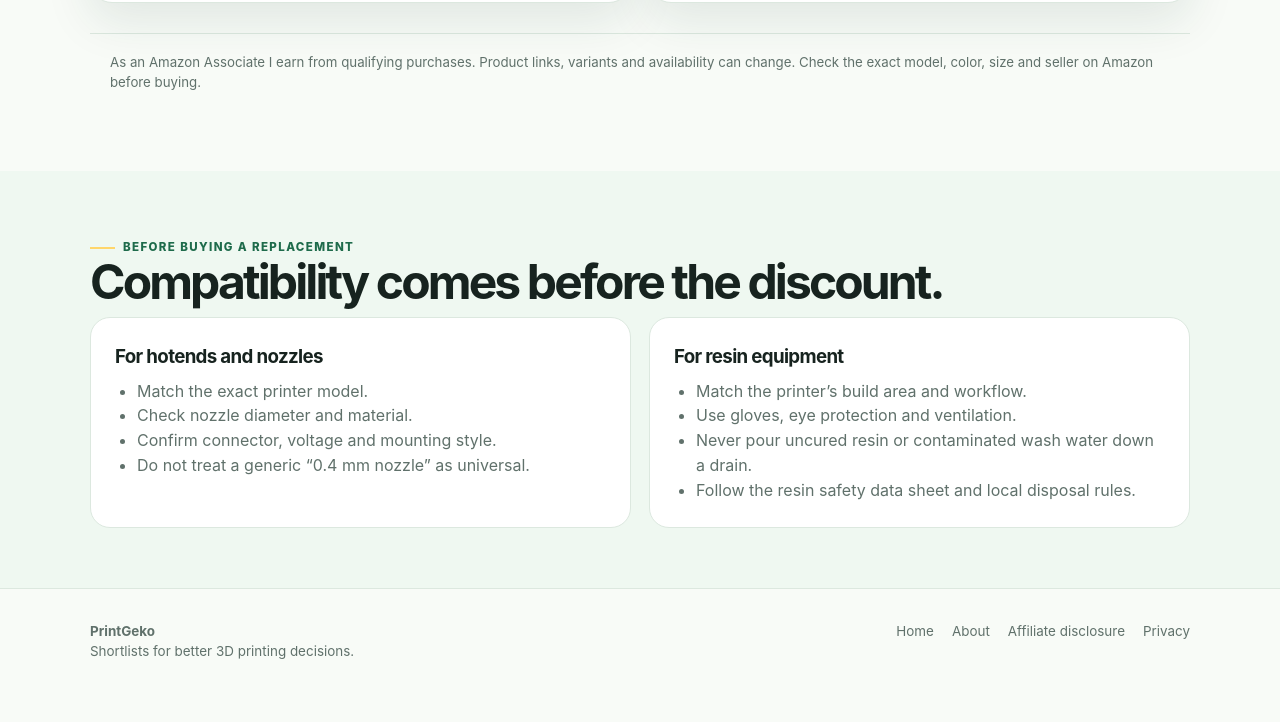
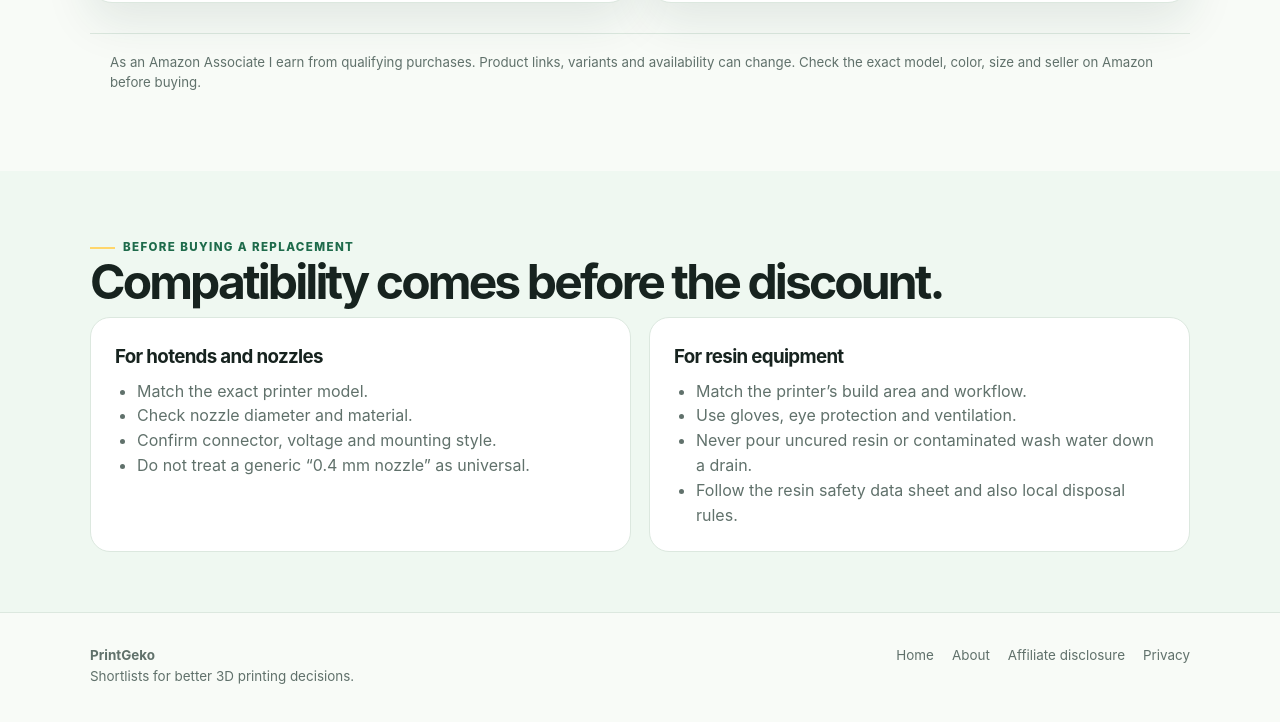
Before and after one commit to anbar-dev/printgeko, a plain HTML site: page accessories.html in a window 1280 px wide. Shown: the part 1470-2192 px from the top of the page. Drawn offline with Linux system fonts and the light colour scheme.

Commit message:
Update resin disposal guidance

```diff
--- a/accessories.html
+++ b/accessories.html
@@ -29,7 +29,7 @@
       <article class="accessory-card"><img class="accessory-image" src="https://m.media-amazon.com/images/I/714GSQvEFyL._SL1500_.jpg" alt="ELEGOO Mercury XS wash and cure station"><div class="fit">For Mars and Saturn resin users</div><h2>ELEGOO Mercury XS</h2><p>A dedicated wash-and-cure setup makes resin post-processing more repeatable. Choose it only if you are ready for gloves, ventilation and responsible resin handling.</p><a class="button button-amazon" href="https://www.amazon.com/dp/B09V19DDNJ?tag=pgk87-20" target="_blank" rel="sponsored noopener">See Mercury XS on Amazon</a></article>
       <article class="accessory-card"><img class="accessory-image" src="https://m.media-amazon.com/images/I/71SRUBC3BQL._SL1500_.jpg" alt="ELEGOO ABS-Like 3.0+ grey resin"><div class="fit">For resin printers only</div><h2>ELEGOO ABS-Like 3.0+</h2><p>A general-purpose resin option when you want a less brittle result than basic standard resin. Follow the product safety information and local disposal rules.</p><a class="button button-amazon" href="https://www.amazon.com/dp/B0D7BQW81B?tag=pgk87-20" target="_blank" rel="sponsored noopener">See resin on Amazon</a></article>
     </div><div class="disclosure">As an Amazon Associate I earn from qualifying purchases. Product links, variants and availability can change. Check the exact model, color, size and seller on Amazon before buying.</div></div></section>
-    <section class="section section-muted"><div class="wrap"><span class="eyebrow">Before buying a replacement</span><h2>Compatibility comes before the discount.</h2><div class="guide"><article class="guide-card"><h3>For hotends and nozzles</h3><ul><li>Match the exact printer model.</li><li>Check nozzle diameter and material.</li><li>Confirm connector, voltage and mounting style.</li><li>Do not treat a generic “0.4 mm nozzle” as universal.</li></ul></article><article class="guide-card"><h3>For resin equipment</h3><ul><li>Match the printer’s build area and workflow.</li><li>Use gloves, eye protection and ventilation.</li><li>Never pour uncured resin or contaminated wash water down a drain.</li><li>Follow the resin safety data sheet and local disposal rules.</li></ul></article></div></div></section>
+    <section class="section section-muted"><div class="wrap"><span class="eyebrow">Before buying a replacement</span><h2>Compatibility comes before the discount.</h2><div class="guide"><article class="guide-card"><h3>For hotends and nozzles</h3><ul><li>Match the exact printer model.</li><li>Check nozzle diameter and material.</li><li>Confirm connector, voltage and mounting style.</li><li>Do not treat a generic “0.4 mm nozzle” as universal.</li></ul></article><article class="guide-card"><h3>For resin equipment</h3><ul><li>Match the printer’s build area and workflow.</li><li>Use gloves, eye protection and ventilation.</li><li>Never pour uncured resin or contaminated wash water down a drain.</li><li>Follow the resin safety data sheet and also local disposal rules.</li></ul></article></div></div></section>
   </main>
   <footer><div class="wrap footer-row"><div><strong>PrintGeko</strong><br><span>Shortlists for better 3D printing decisions.</span></div><div class="footer-links"><a href="index.html">Home</a><a href="about.html">About</a><a href="affiliate-disclosure.html">Affiliate disclosure</a><a href="privacy.html">Privacy</a></div></div></footer>
 </body>
```
